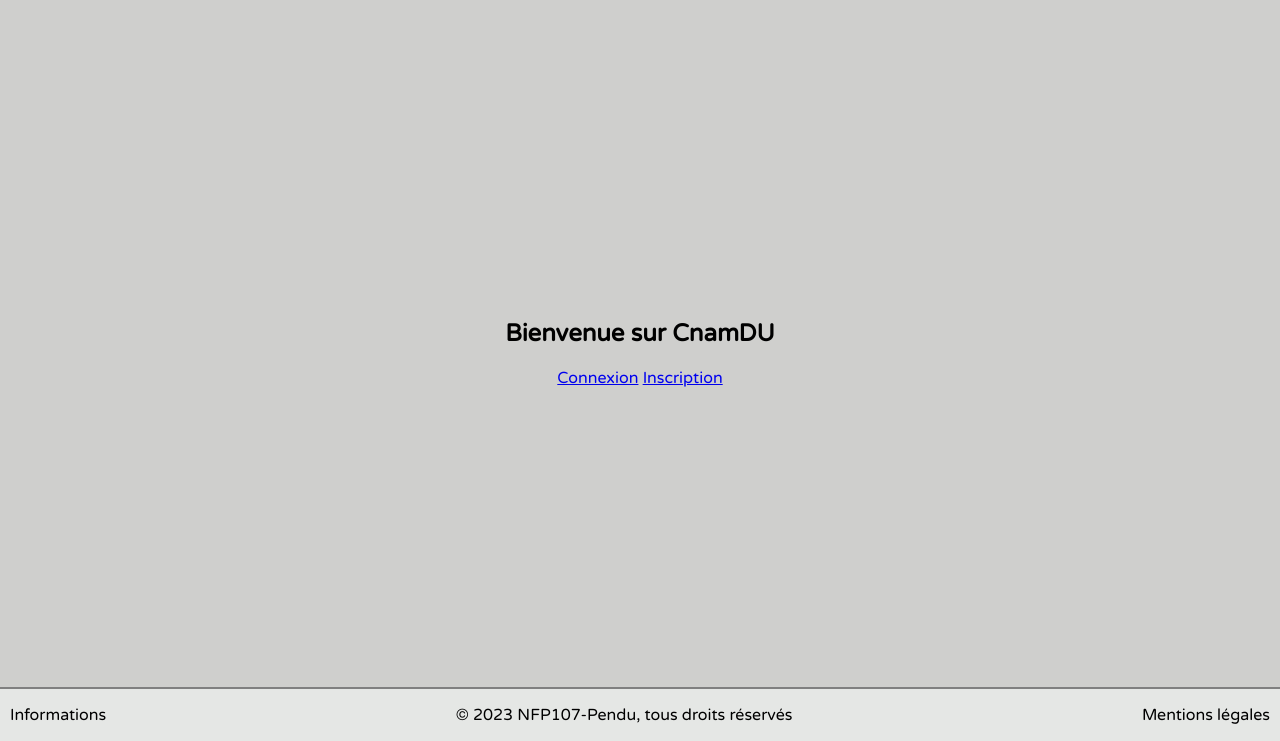
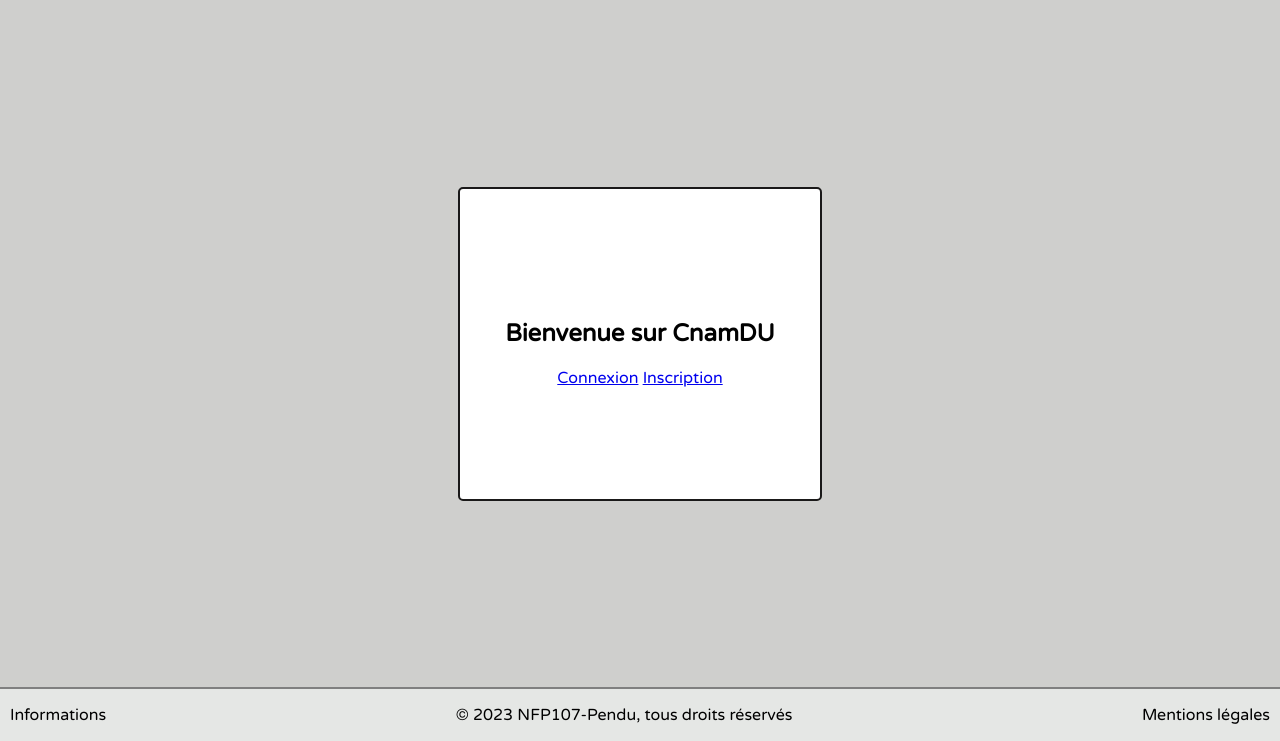
Before and after one commit to cnam-bfc/NFP107-Pendu, a PHP site: page / in a window 1280 px wide. Shown: the part 59-800 px from the top of the page. Run offline with PHP 8.4, Linux system fonts and the light colour scheme.

Commit message:
CSS - Rollback fix

```diff
--- a/css/main.css
+++ b/css/main.css
@@ -25,12 +25,12 @@ body {
     align-items: center;
     justify-content: center;
     margin: auto;
-    /* border: 2px solid rgb(26, 25, 25);
+    border: 2px solid rgb(26, 25, 25);
     min-width: 300px;
     min-height: 300px;
     padding: 5px 30px 5px 30px;
     background: white;
-    border-radius: 5px; */
+    border-radius: 5px;
 }
 
 footer {
```
